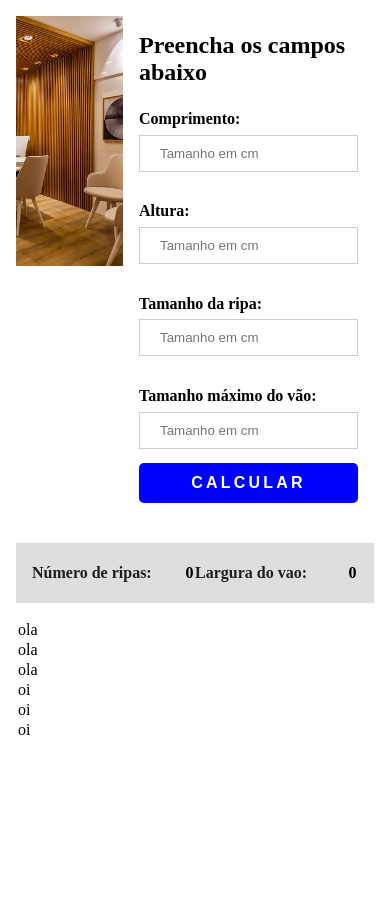
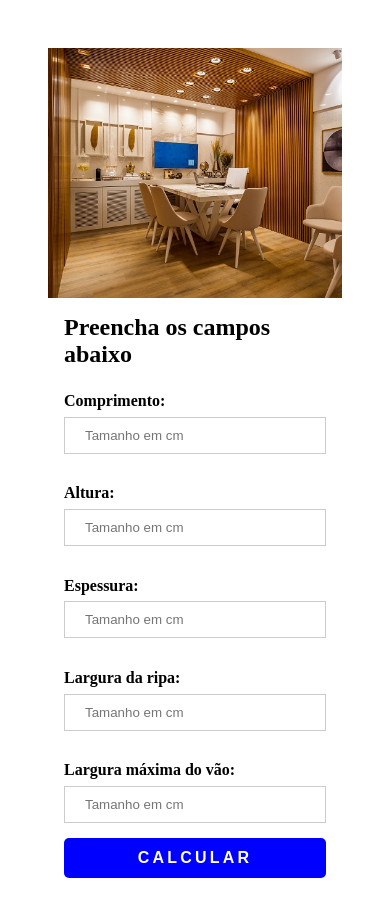
Before and after one commit to Orozimbo1/MSM, a Next.js app: page / in a window 390 px wide. Shown: the top 916 px of the page. Before the commit the page ends 844 px from the top, so only its background shows below. Built offline with nearby package versions, Linux system fonts and the light colour scheme.

Commit message:
calculo de espessura

```diff
--- a/pages/index.js
+++ b/pages/index.js
@@ -12,8 +12,18 @@ export default function Home() {
   const [largMaxVao, setLargMaxVao] = useState()
   const [comprimento, setComprimento] = useState()
   const [altura, setAltura] = useState('')
+  const [espessura, setEspessura] = useState('')
   const [numeroRipas, setNumeroRipas] = useState(0)
   const [largVao, setLargVao] = useState(0)
+  const [certo, setCerto] = useState([])
+
+  let fitas = [
+    {comprimento: 20, largura: 2.2, qtd: 1},
+    {comprimento: 20, largura: 3.6, qtd: 1},
+    {comprimento: 20, largura: 6.4, qtd: 1},
+    {comprimento: 300, largura: 2.2, qtd: 1},
+    {comprimento: 300, largura: 3.6, qtd: 1},
+  ]
 
   const reset = () => {
     setAltura('')
@@ -22,7 +32,31 @@ export default function Home() {
     setLargRipa('')
   }
 
-  const calcular = (ripa, vaoMax, comprimento, altura) => {
+  const calcularFita = (altura, espessura, numRipa) => {
+    console.log(numRipa)
+
+    fitas = [... fitas.map((el) => {
+      let qtd = 1
+      let comp = el.comprimento * 100
+      let altProx = (altura / Math.floor(el.largura / (Number(espessura) + 0.2))) + 1
+
+      for(let i = 0; i <= numRipa; i++) {
+        if(comp < altProx) {
+          comp = el.comprimento * 100
+          qtd++
+        } else {
+          comp = comp - altProx
+        }
+      }
+
+      el.qtd = qtd
+      console.log(el.qtd)
+      console.log(fitas)
+    })]
+    setCerto(true)
+  }
+
+  const calcular = (ripa, vaoMax, comprimento) => {
     let numeroRipas = 2
     let vao = (comprimento - (numeroRipas * ripa)) / (numeroRipas - 1)
 
@@ -39,11 +73,11 @@ export default function Home() {
   const handleSubmit = (e) => {
     e.preventDefault()
 
-    if(!altura || !comprimento || !largMaxVao || !largRipa) {
-      console.log('nao deu')
+    if(!altura || !espessura || !comprimento || !largMaxVao || !largRipa) {
       return
     } else {
       calcular(largRipa, largMaxVao, comprimento)
+      calcularFita(altura, espessura, numeroRipas)
     }
   }
 
@@ -74,13 +108,19 @@ export default function Home() {
                 onChange={(e) => setAltura(e.target.value)}
                 value={altura}
               />
-              <label>Tamanho da ripa:</label>
+              <label>Espessura:</label>
+              <input type="text"
+                placeholder='Tamanho em cm'
+                onChange={(e) => setEspessura(e.target.value)}
+                value={espessura}
+              />
+              <label>Largura da ripa:</label>
               <input type="text"
                 placeholder='Tamanho em cm'
                 onChange={(e) => setLargRipa(e.target.value)}
                 value={largRipa}
               />
-              <label>Tamanho máximo do vão:</label>
+              <label>Largura máxima do vão:</label>
               <input type="text"
                 placeholder='Tamanho em cm'
                 onChange={(e) => setLargMaxVao(e.target.value)}
@@ -90,6 +130,8 @@ export default function Home() {
             </form>
           </section>
         </div>
+        {numeroRipas != 0 && (
+          <>
             <section className={styles.response}>
               <div>
                 <h2>Número de ripas: <span>{numeroRipas}</span></h2>
@@ -97,17 +139,25 @@ export default function Home() {
               </div>
               <table>
                 <thead>
-              <tr><td>ola</td></tr>
-              <tr><td>ola</td></tr>
-              <tr><td>ola</td></tr>
+                  <tr>
+                    <th>Metragem do rolo</th>
+                    <th>Largura da fita</th>
+                    <th>qtd</th>
+                  </tr>
                 </thead>
                 <tbody>
-              <tr><td>oi</td></tr>
-              <tr><td>oi</td></tr>
-              <tr><td>oi</td></tr>
+                  {fitas.map((el, i) => (
+                    <tr key={i}>
+                      <td>{el.comprimento} m</td>
+                      <td>{el.largura} mm</td>
+                      <td>{el.qtd}</td>
+                    </tr>
+                  ))}
                 </tbody>
               </table>
             </section>
+          </>
+        )}
       </main>
     </>
   )
--- a/styles/Home.module.css
+++ b/styles/Home.module.css
@@ -3,7 +3,7 @@
   flex-direction: column;
   width: 80vw;
   margin: 0 auto;
-  padding: 5em 2em;
+  padding: 2em;
 }
 
 .main div {
@@ -67,10 +67,11 @@
 
 .response h2 {
   display: flex;
-  justify-content: space-between;
+  gap: 1em;
   color: #1f1e1e;
   width: 80%;
   font-size: 1.6em;
+  padding: 0 1em;
   margin: .3em 0;
 }
 
@@ -80,10 +81,34 @@
   letter-spacing: .1em;
 }
 
+.response table {
+  width: 100%;
+}
+
+.response table,
+.response th,
+.response td {
+  border: 1px solid #161616;
+  border-collapse: collapse;
+  text-align: left;
+  padding: .8em ;
+}
+
+.response table thead {
+  background-color: #1f1e1e;
+  color: whitesmoke;
+  font-size: 1em;
+  text-transform: uppercase;
+  letter-spacing: .1em;
+}
+
 @media screen and (max-width: 425px) {
   .main {
+    width: 100vw;
+  }
+
+  .main div {
     flex-direction: column;
-    width: 100vw;
     padding: 1em;
   }
 
```
Lines whose indentation alone changed are shown as unchanged.
